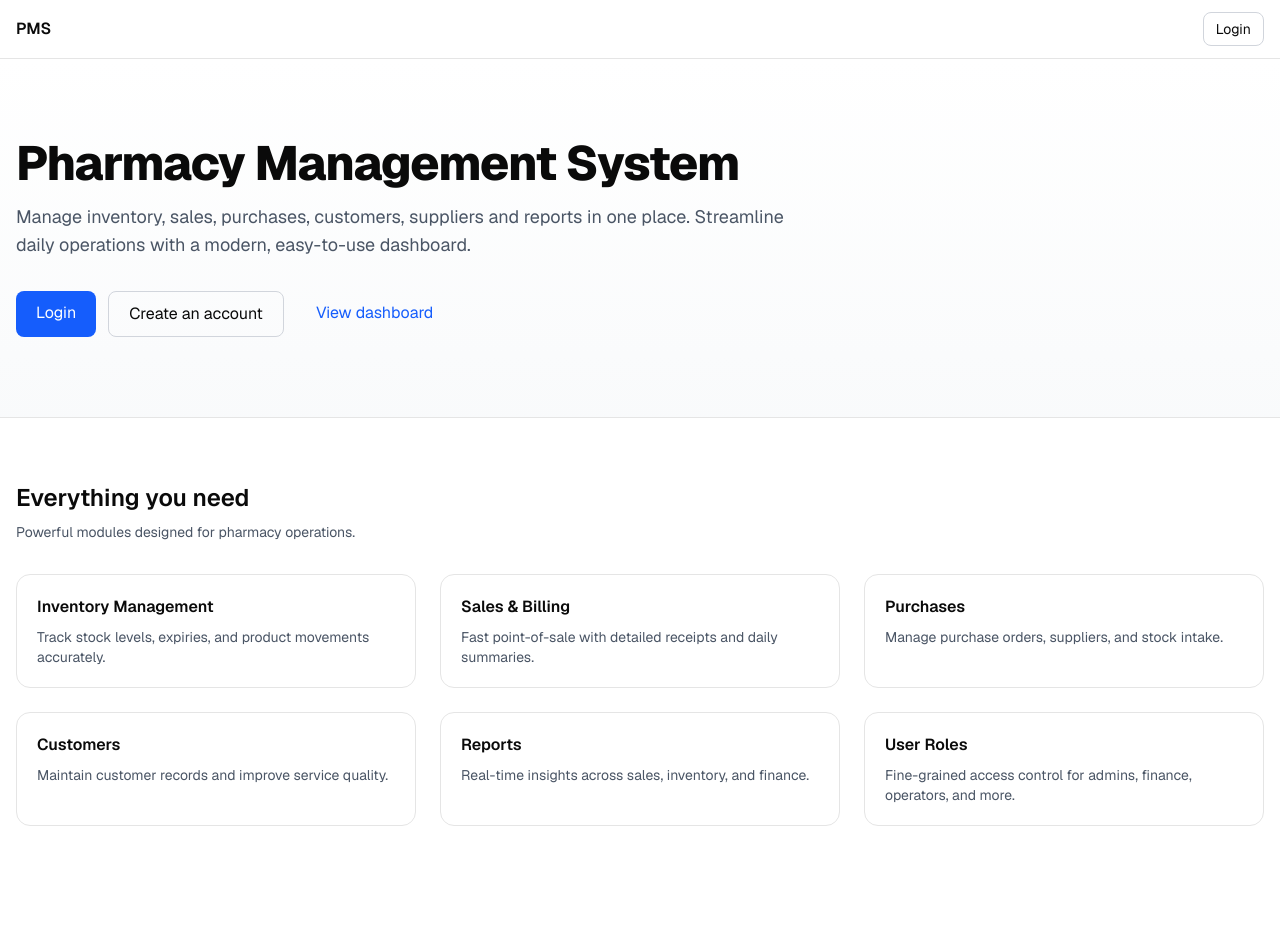
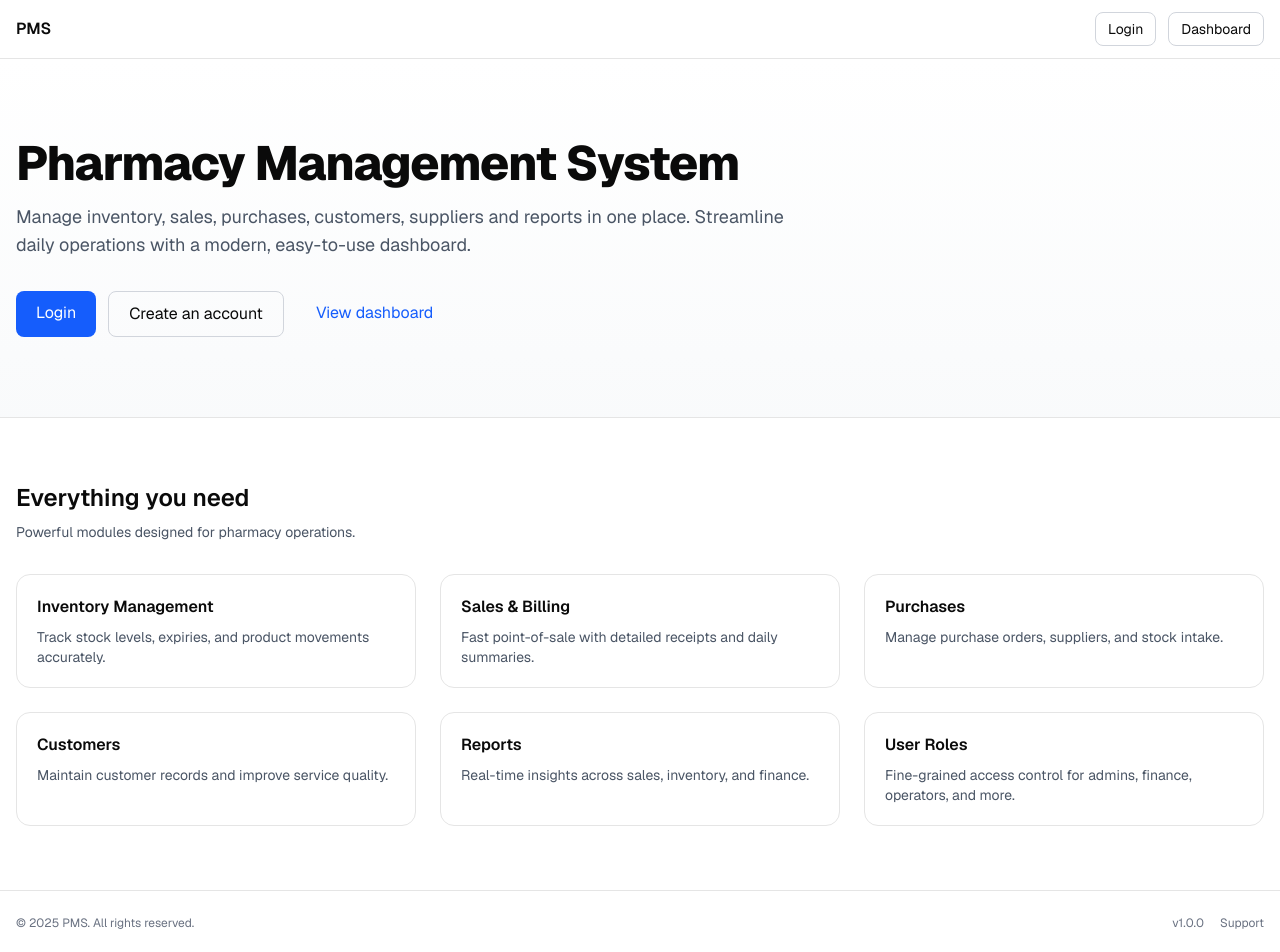
Before and after one commit to muhammedb8826/pms, a Next.js app: page / in a window 1280 px wide. Shown: the top 952 px of the page. Before the commit the page ends 890 px from the top, so only its background shows below. Built offline with nearby package versions, Linux system fonts and the light colour scheme; no server answers.

Commit message:
Add dashboard link to navigation and implement footer with copyright and support information

```diff
--- a/app/page.tsx
+++ b/app/page.tsx
@@ -12,6 +12,12 @@ export default function Home() {
               className="px-3 py-1.5 rounded-md border border-gray-300 text-sm hover:bg-gray-50"
             >
               Login
+            </Link>
+            <Link
+              href="/dashboard"
+              className="px-3 py-1.5 rounded-md border border-gray-300 text-sm hover:bg-gray-50"
+            >
+              Dashboard
             </Link>
           </nav>
         </div>
@@ -100,6 +106,16 @@ export default function Home() {
           </div>
         </section>
       </main>
+
+      <footer className="w-full border-t">
+        <div className="mx-auto max-w-7xl px-4 py-6 flex flex-col sm:flex-row items-center justify-between gap-2">
+          <p className="text-xs text-gray-500">© {new Date().getFullYear()} PMS. All rights reserved.</p>
+          <div className="flex items-center gap-4 text-xs text-gray-500">
+            <span>v1.0.0</span>
+            <a href="#" className="hover:text-gray-700">Support</a>
+          </div>
+        </div>
+      </footer>
     </div>
   );
 }
```
